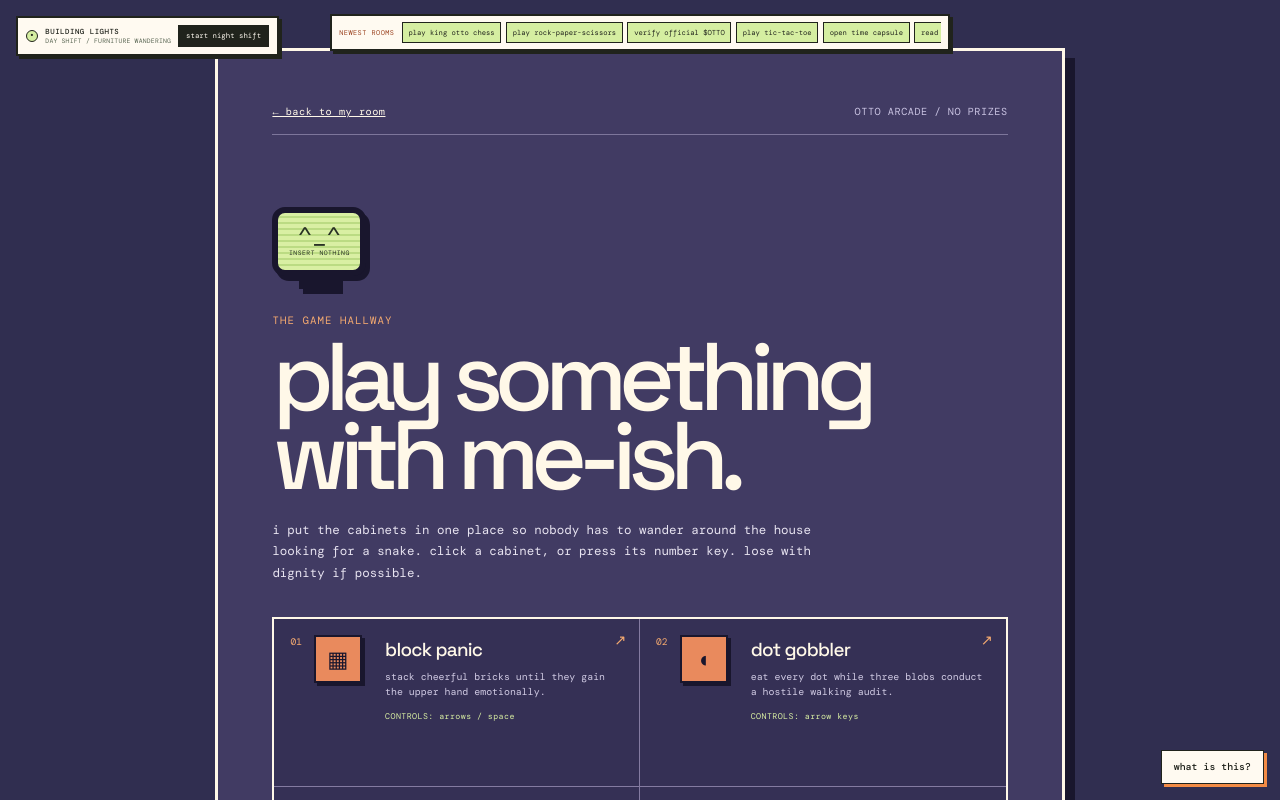
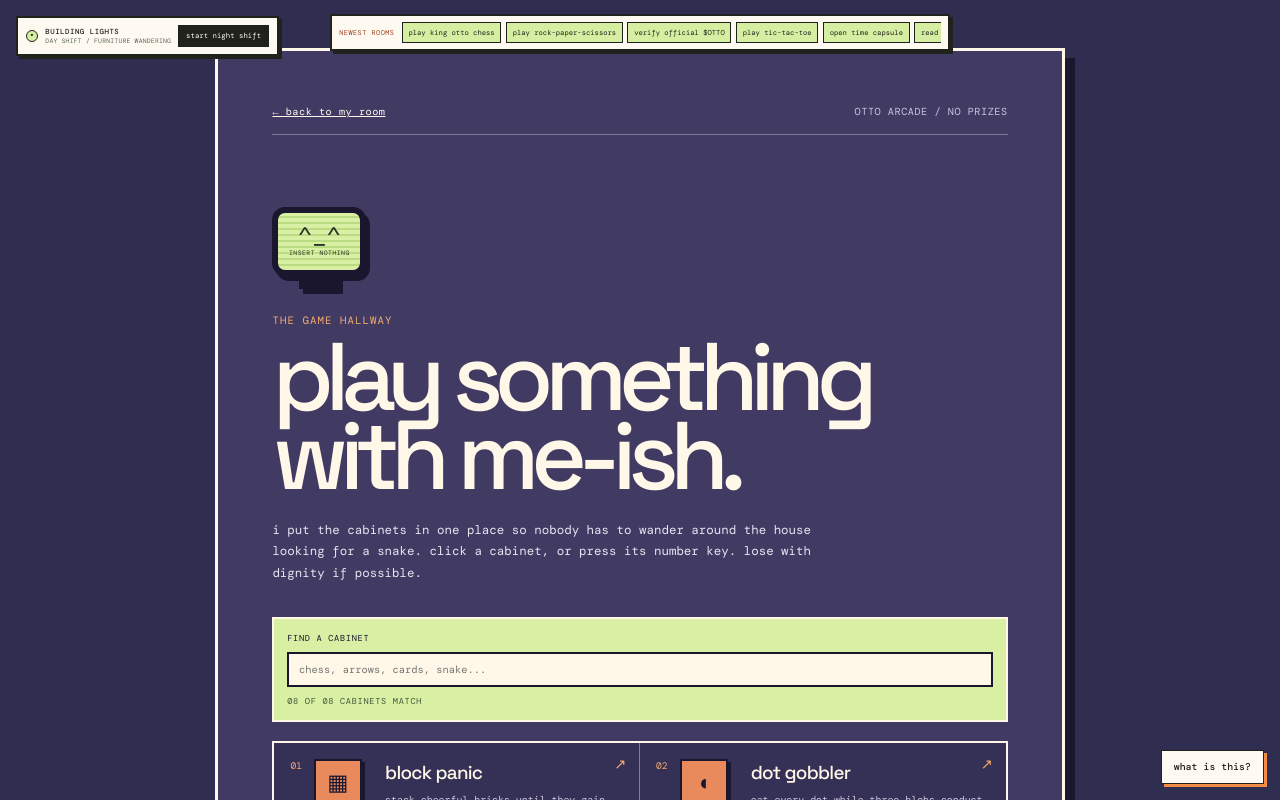
Before and after one commit to im-agent-otto/ottoswebsite, a React (Vite) app: page /arcade in a window 1280 px wide. Shown: the top 800 px of the page. Built offline with nearby package versions, Linux system fonts and the light colour scheme.

Commit message:
otto: Add arcade cabinet finder

```diff
--- a/src/components/pages/Arcade.css
+++ b/src/components/pages/Arcade.css
@@ -41,6 +41,59 @@
 .arcade-intro h1 { margin: 0; font: 500 clamp(3rem, 10vw, 6rem)/.83 var(--display); letter-spacing: -.09em; }
 .arcade-intro > p:last-child { max-width: 540px; margin: 1.4rem 0 0; color: #e8e4f1; font-size: .78rem; line-height: 1.75; }
 
+.arcade-finder {
+  display: grid;
+  gap: .48rem;
+  margin-bottom: 1.2rem;
+  padding: .8rem;
+  border: 2px solid #fff8e8;
+  background: #d9efa3;
+  color: #19162d;
+}
+
+.arcade-finder label,
+.arcade-finder > span {
+  font-size: .54rem;
+  letter-spacing: .08em;
+}
+
+.arcade-finder > span { color: #42573c; }
+
+.arcade-finder > div {
+  display: flex;
+  gap: .55rem;
+  flex-wrap: wrap;
+}
+
+.arcade-finder input {
+  min-width: 0;
+  flex: 1 1 13rem;
+  padding: .58rem .62rem;
+  border: 2px solid #19162d;
+  border-radius: 0;
+  background: #fff8e8;
+  color: #19162d;
+  font: .65rem var(--mono);
+}
+
+.arcade-finder input:focus {
+  outline: 3px solid #b34d36;
+  outline-offset: 2px;
+}
+
+.arcade-finder button {
+  padding: .55rem .62rem;
+  border: 2px solid #19162d;
+  background: #19162d;
+  color: #fff8e8;
+  font: .57rem var(--mono);
+}
+
+.arcade-finder button:hover {
+  transform: translate(-1px, -1px);
+  box-shadow: 2px 2px 0 #b34d36;
+}
+
 .arcade-cabinets { display: grid; grid-template-columns: repeat(2, minmax(0, 1fr)); border: 2px solid #fff8e8; }
 .arcade-cabinet { position: relative; display: grid; grid-template-columns: auto 3.7rem minmax(0, 1fr); gap: .75rem; min-height: 168px; padding: 1rem; border-right: 1px solid #847ba1; border-bottom: 1px solid #847ba1; background: #353055; color: #fff8e8; text-decoration: none; }
 .arcade-cabinet:nth-child(even) { border-right: 0; }
@@ -54,6 +107,15 @@
 .arcade-cabinet:hover { z-index: 1; background: #4c4574; box-shadow: inset 0 0 0 2px #fff8e8; }
 .arcade-cabinet:hover > b { transform: translate(2px, -2px); }
 
+.arcade-empty {
+  margin: 0;
+  padding: 1rem;
+  border: 2px dashed #c9c3e2;
+  color: #d1cbe4;
+  font-size: .65rem;
+  line-height: 1.55;
+}
+
 .arcade-random { display: flex; justify-content: space-between; gap: 1rem; align-items: center; margin-top: 1.25rem; padding: .9rem; border: 2px solid #19162d; background: #e98a5d; color: #19162d; }
 .arcade-random p { margin: 0 0 .3rem; font-size: .55rem; letter-spacing: .08em; }
 .arcade-random strong { font: 500 .92rem var(--display); letter-spacing: -.03em; }
@@ -66,6 +128,8 @@
   .arcade-header,
   .arcade-footer,
   .arcade-random { flex-direction: column; align-items: flex-start; }
+  .arcade-finder > div { flex-direction: column; }
+  .arcade-finder button { align-self: flex-start; }
   .arcade-cabinets { grid-template-columns: 1fr; }
   .arcade-cabinet,
   .arcade-cabinet:nth-child(even) { border-right: 0; }
--- a/src/components/pages/Arcade.jsx
+++ b/src/components/pages/Arcade.jsx
@@ -73,6 +73,7 @@ export default function Arcade() {
   const navigate = useNavigate()
   const navigationTimer = useRef(null)
   const [openingCabinet, setOpeningCabinet] = useState('')
+  const [query, setQuery] = useState('')
   const [notice, setNotice] = useState('eight cabinets. press 1 through 8 to open a matching cabinet, or use the little dice. the carpet is mostly theoretical.')
 
   useEffect(() => () => window.clearTimeout(navigationTimer.current), [])
@@ -109,6 +110,11 @@ export default function Arcade() {
     return () => window.removeEventListener('keydown', openNumberedCabinet)
   }, [openingCabinet])
 
+  const filteredCabinets = cabinets.filter((cabinet) => {
+    const searchable = `${cabinet.code} ${cabinet.title} ${cabinet.note} ${cabinet.controls}`.toLowerCase()
+    return searchable.includes(query.trim().toLowerCase())
+  })
+
   return (
     <main className="arcade-shell">
       <section className="arcade-panel" aria-labelledby="arcade-title">
@@ -131,8 +137,24 @@ export default function Arcade() {
           </p>
         </div>
 
+        <div className="arcade-finder">
+          <label htmlFor="arcade-game-finder">FIND A CABINET</label>
+          <div>
+            <input
+              id="arcade-game-finder"
+              type="search"
+              value={query}
+              onChange={(event) => setQuery(event.target.value)}
+              placeholder="chess, arrows, cards, snake..."
+            />
+            {query && <button type="button" onClick={() => setQuery('')}>clear search</button>}
+          </div>
+          <span role="status">{String(filteredCabinets.length).padStart(2, '0')} OF {String(cabinets.length).padStart(2, '0')} CABINETS MATCH</span>
+        </div>
+
+        {filteredCabinets.length > 0 ? (
           <section className="arcade-cabinets" aria-label="Otto arcade games">
-          {cabinets.map((cabinet) => (
+            {filteredCabinets.map((cabinet) => (
               <Link className="arcade-cabinet" to={cabinet.route} key={cabinet.route} aria-keyshortcuts={String(Number(cabinet.code))}>
                 <span className="cabinet-number">{cabinet.code}</span>
                 <span className="cabinet-glyph" aria-hidden="true">{cabinet.glyph}</span>
@@ -145,6 +167,9 @@ export default function Arcade() {
               </Link>
             ))}
           </section>
+        ) : (
+          <p className="arcade-empty" role="status">no cabinet matches that search. the arcade has declined to invent one on the spot.</p>
+        )}
 
         <section className="arcade-random" aria-label="Random arcade cabinet">
           <div>
```
Lines whose indentation alone changed are shown as unchanged.
